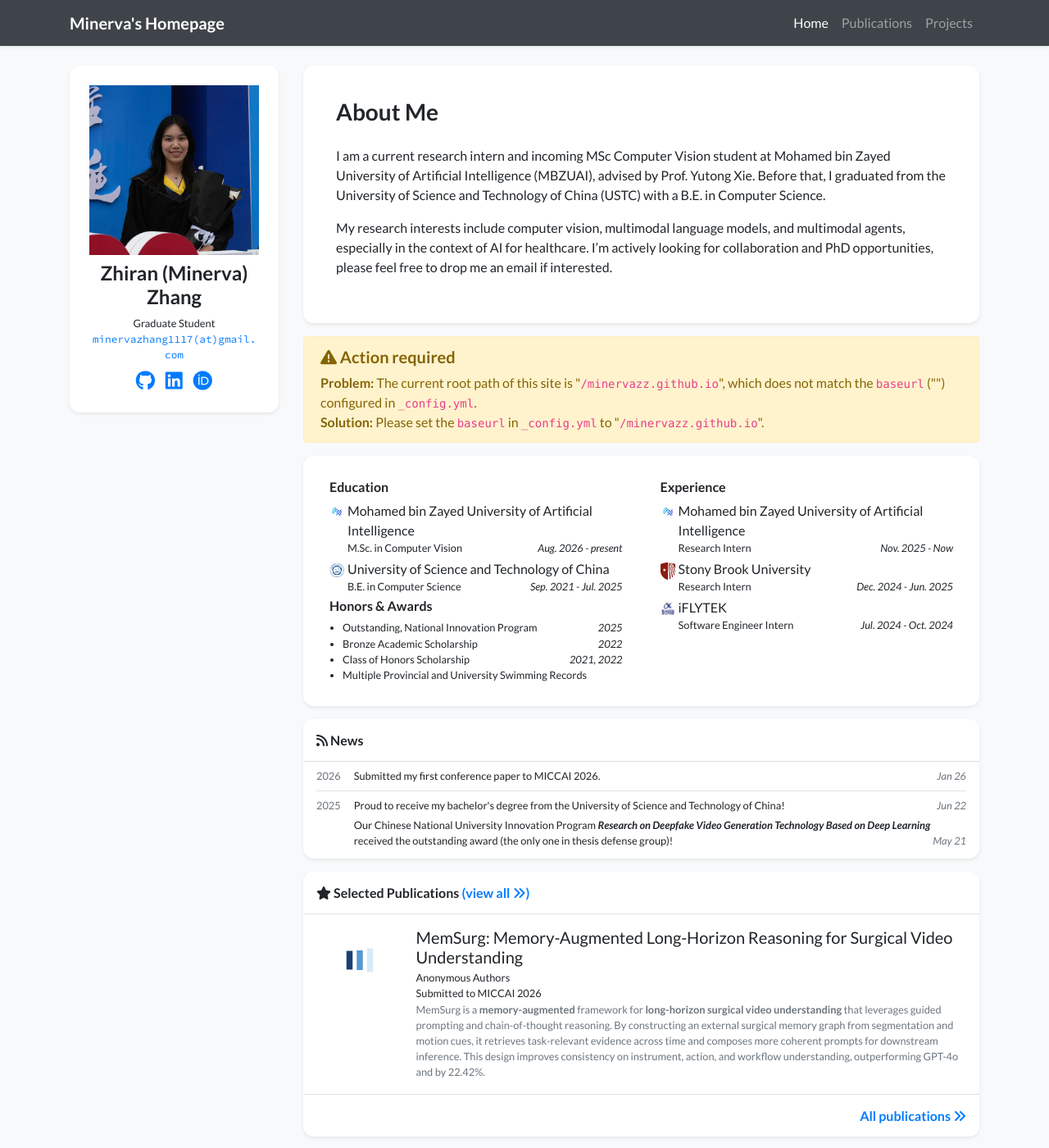
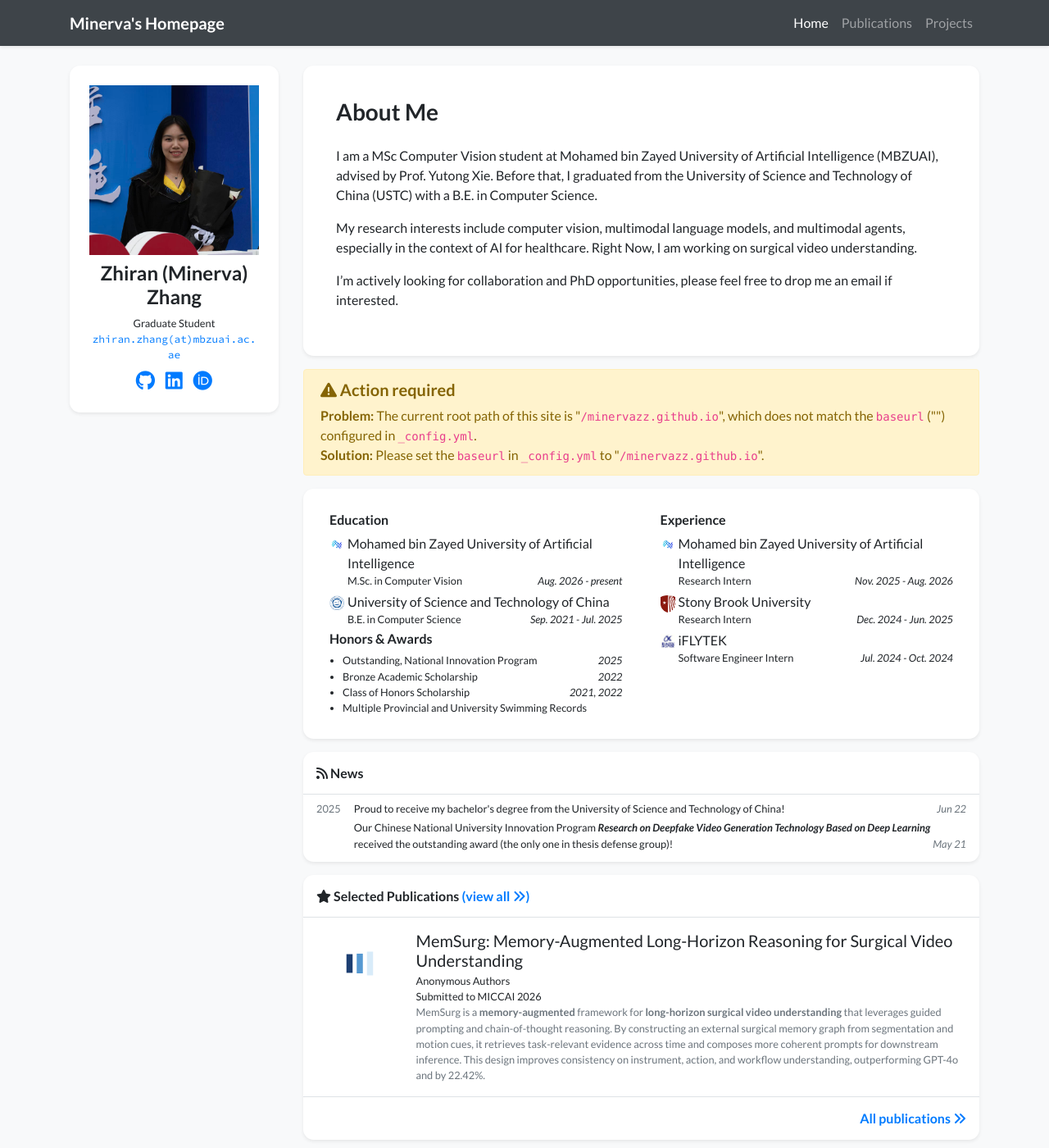
Before and after one commit to minervazz/minervazz.github.io, a Jekyll site: the page built from index.html, in a window 1280 px wide and 1400 px high. Shown: the whole window at 82% size. Built offline with Jekyll 4.4.1, drawn with Linux system fonts in a browser that asks for light colours; nearby versions of some CDN libraries; a style sheet for code colours, icons or effects is not loaded.

Commit message:
Update profile, remove MICCAI news, and fix education

```diff
--- a/_data/profile.yml
+++ b/_data/profile.yml
@@ -11,7 +11,7 @@ positions:
 #   logo: /assets/images/badges/MIT_Social_circle.png  # Logo is optional
 
 
-email: "minervazhang1117@gmail.com"
+email: "zhiran.zhang@mbzuai.ac.ae"
 # cv_link: link-to-your-cv-file
 # gscholar: xFmQpf4AAAAJ  # This is an example, replace it with your own Google Scholar ID
 github: minervazz
@@ -25,11 +25,14 @@ orcid: 0009-0003-7687-0256
 short_bio_text_justify: false
 short_bio: >-
   <p>
-    I am a current research intern and incoming MSc Computer Vision student at Mohamed bin Zayed University of Artificial Intelligence (MBZUAI), advised by Prof. Yutong Xie.
+    I am a MSc Computer Vision student at Mohamed bin Zayed University of Artificial Intelligence (MBZUAI), advised by Prof. Yutong Xie.
     Before that, I graduated from the University of Science and Technology of China (USTC) with a B.E. in Computer Science.
   </p>
   <p>
     My research interests include computer vision, multimodal language models, and multimodal agents, especially in the context of AI for healthcare.
+    Right Now, I am working on surgical video understanding.
+  </p>
+  <p>
     I’m actively looking for collaboration and PhD opportunities, please feel free to drop me an email if interested.
   </p>
 
@@ -57,7 +60,7 @@ experience:
 - name: Mohamed bin Zayed University of Artificial Intelligence
   logo: /assets/images/badges/mbzlogo.png
   position: Research Intern
-  date: Nov. 2025 - Now
+  date: Nov. 2025 - Aug. 2026
 - name: Stony Brook University
   logo: /assets/images/badges/sbulogo.png
   position: Research Intern
```
Also changed, not shown: _includes/widgets/education_card.html (added, +18 -0 lines), _news/2026-miccaisubmission.md (deleted, +0 -4 lines), _showcase/default/education.md (+3 -18 lines).
